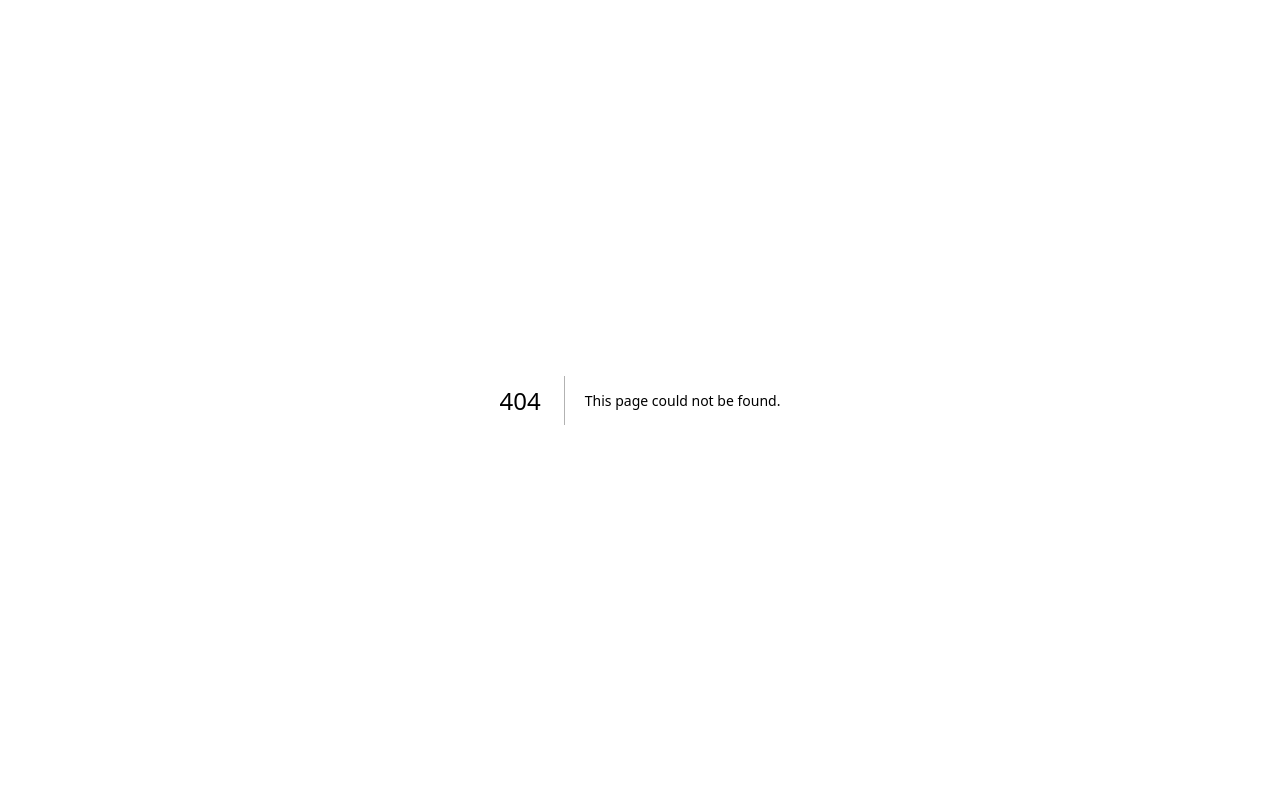
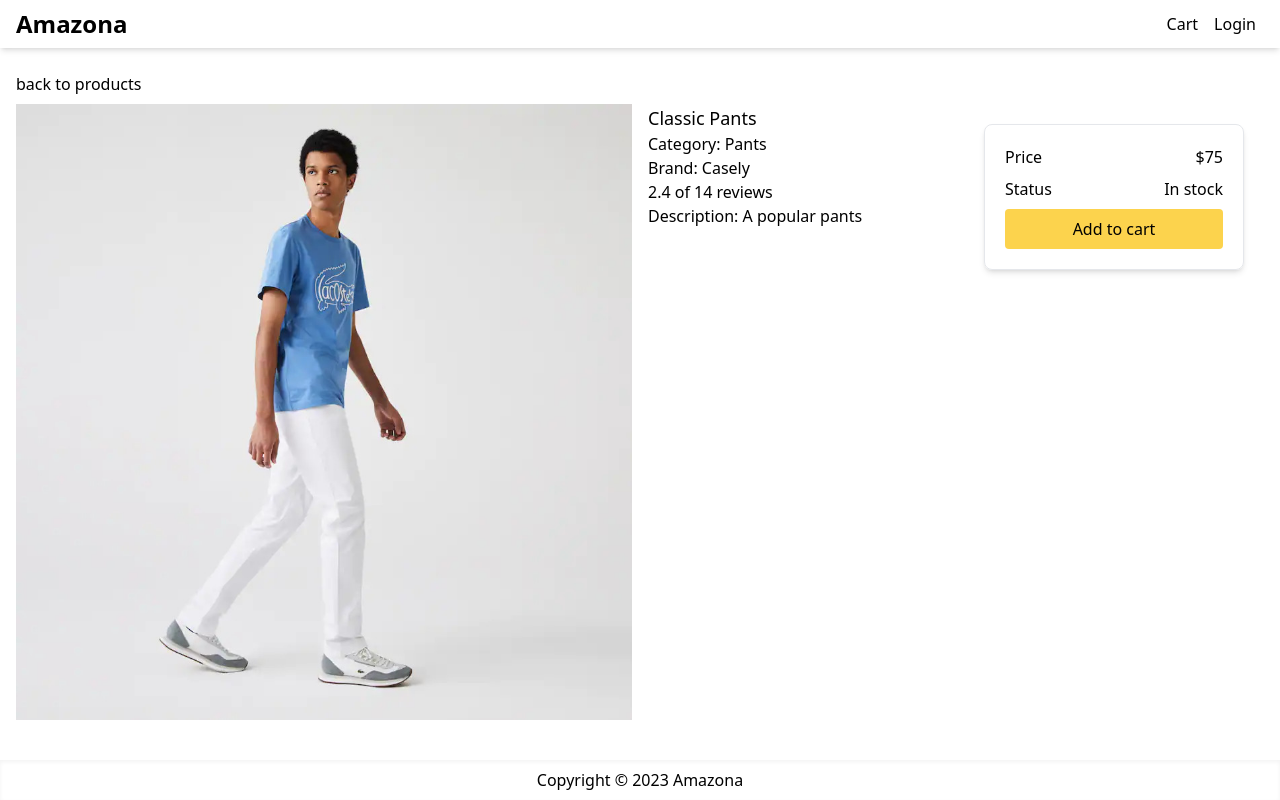
Before and after one commit to usmanmt786/amazona, a Next.js app: page /product/classic-pants in a window 1280 px wide. Before the commit this address had no page. Built offline with nearby package versions, Linux system fonts and the light colour scheme.

Commit message:
basic product screen finished

```diff
--- a/package.json
+++ b/package.json
@@ -11,7 +11,6 @@
   "dependencies": {
     "@next/font": "13.1.2",
     "@types/node": "18.11.18",
-    "@types/react": "18.0.26",
     "@types/react-dom": "18.0.10",
     "eslint": "8.32.0",
     "eslint-config-next": "13.1.2",
@@ -21,6 +20,7 @@
     "typescript": "4.9.4"
   },
   "devDependencies": {
+    "@types/react": "^18.0.27",
     "autoprefixer": "^10.4.13",
     "postcss": "^8.4.21",
     "tailwindcss": "^3.2.4"
--- /dev/null
+++ b/pages/product/[slug].js
@@ -0,0 +1,79 @@
+import Layout from '@/components/Layout'
+import {useRouter} from 'next/router'
+import data from '@/utils/data'
+import Link from 'next/link'
+import Image from 'next/image'
+
+function ProductScreen(){
+const {query} = useRouter()
+const {slug} = query
+const product= data.products.find(x => x.slug===slug)
+
+if(!product){
+return(
+<Layout title="Product not found">
+<div>Product not found</div>
+</Layout>
+)
+}
+return(
+<Layout title={product.name}>
+<div className="py-2">
+<Link href="/">back to products</Link>
+</div>
+<div className="grid md:grid-cols-4 md:gap-4">
+<div className="md:col-span-2">
+<Image
+src={product.image}
+alt={product.name}
+width={640}
+height={640}
+layout="responsive"
+/>
+</div>
+<div>
+<ul>
+<li>
+<h1 className="text-lg">{product.name}</h1>
+</li>
+<li>
+Category: {product.category}
+</li>
+<li>
+Brand: {product.brand}
+</li>
+<li>
+{product.rating} of {product.numReviews} reviews
+</li>
+<li>
+Description: {product.description}
+</li>
+</ul>
+</div>
+<div>
+<div className="card p-5">
+<div className="mb-2 flex justify-between">
+<div>
+Price
+</div>
+<div>
+${product.price}
+</div>
+</div>
+<div className="mb-2 flex justify-between">
+<div>
+Status
+</div>
+<div>
+{product.countInStock > 0 ? "In stock" : "Unavailable"}
+</div>
+</div>
+<button className="primary-button w-full" type="button">Add to cart</button>
+</div>
+</div>
+</div>
+
+</Layout>
+)
+}
+export default ProductScreen
--- a/styles/globals.css
+++ b/styles/globals.css
@@ -6,7 +6,7 @@
 box-sizing:border-box;
 }
 .card{
-@apply m-5 block rounded-lg border border-gray-200 shadow-md hover:scale-105 duration-700;
+@apply m-5 block rounded-lg border border-gray-200 shadow-md;
 }
 .primary-button{
 @apply rounded bg-amber-300 py-2 px-4 outline-none hover:bg-amber-400 active:bg-amber-500
```
Also changed, not shown: 1 other file (tests, documents, lock files or other folders).
